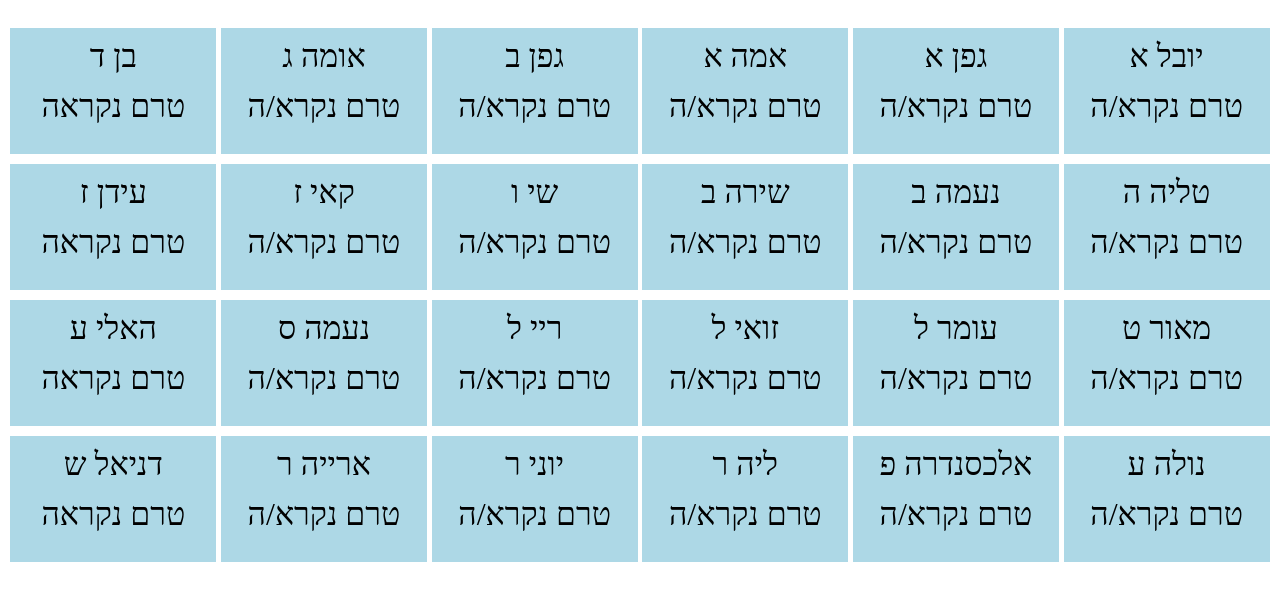
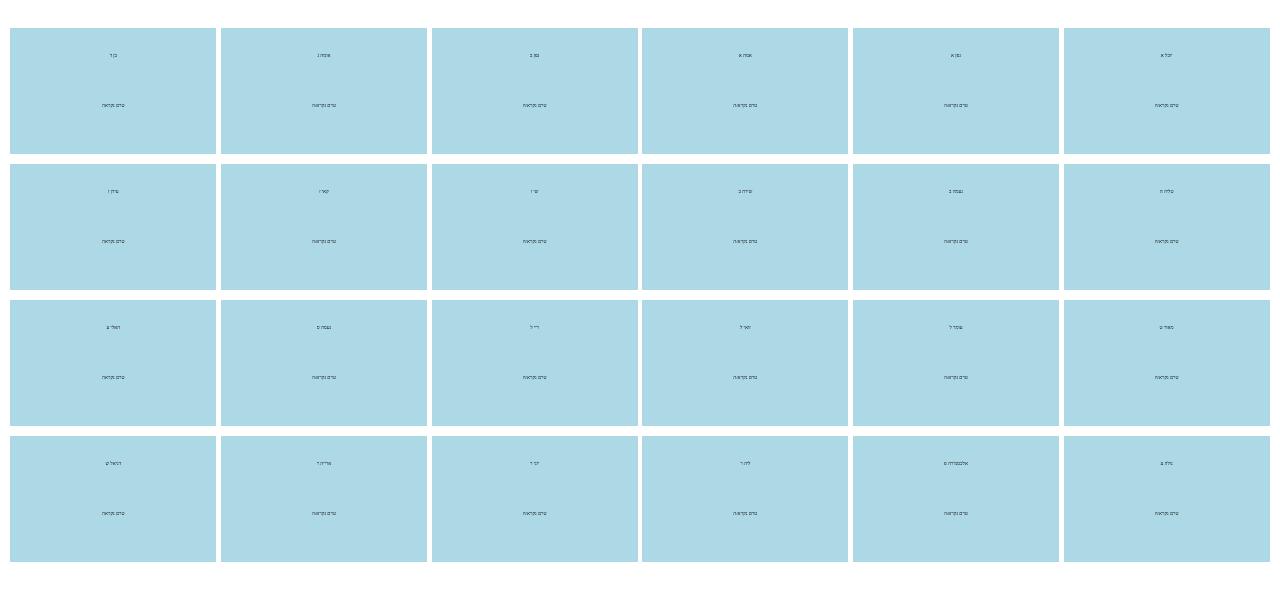
Before and after one commit to andr444/ReleaseThem, a plain HTML site: page gan.html in a window 1280 px wide. Shown: the part 48-648 px from the top of the page. Drawn offline with Linux system fonts and the light colour scheme; no server answers.

Commit message:
Update gan.html

```diff
--- a/gan.html
+++ b/gan.html
@@ -36,7 +36,7 @@
             line-height: 50px;
             color: black;
             font-weight: normal;
-            font-size: 2em;
+            font-size: 5px;
             text-align: center;
             flex-shrink: 1  ;
             }
```
